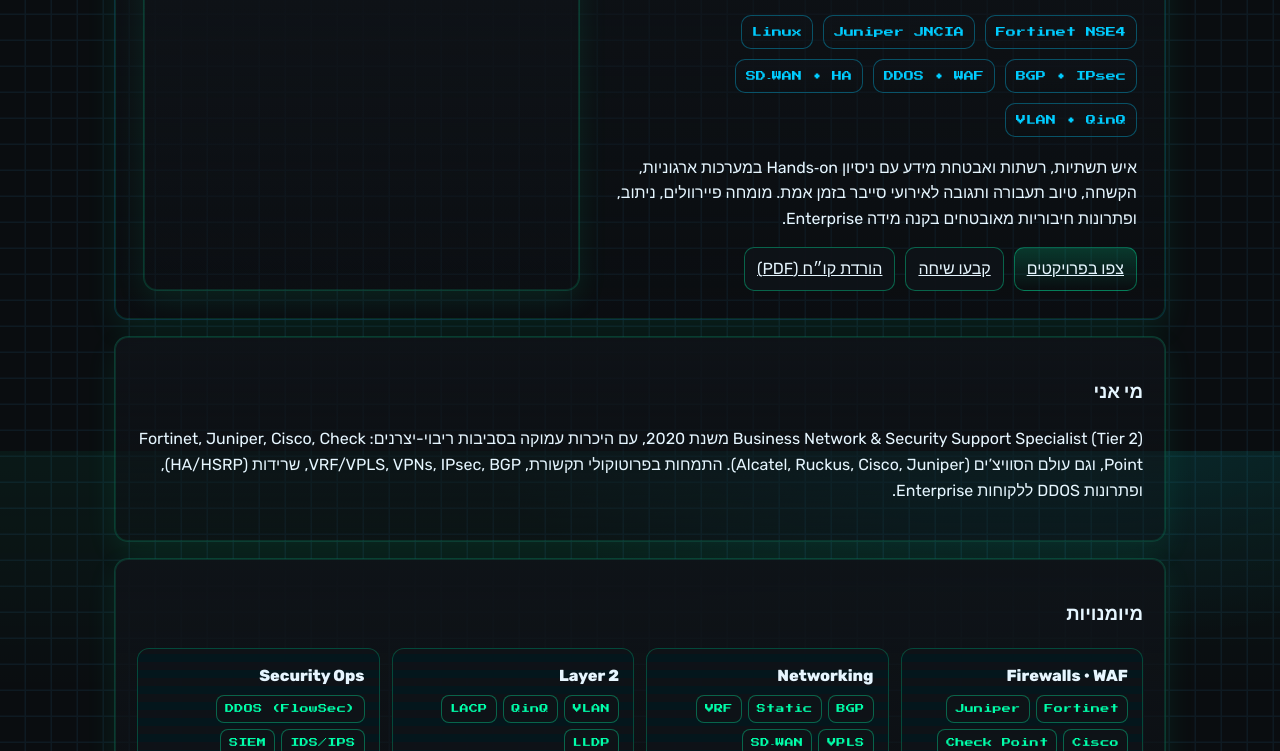
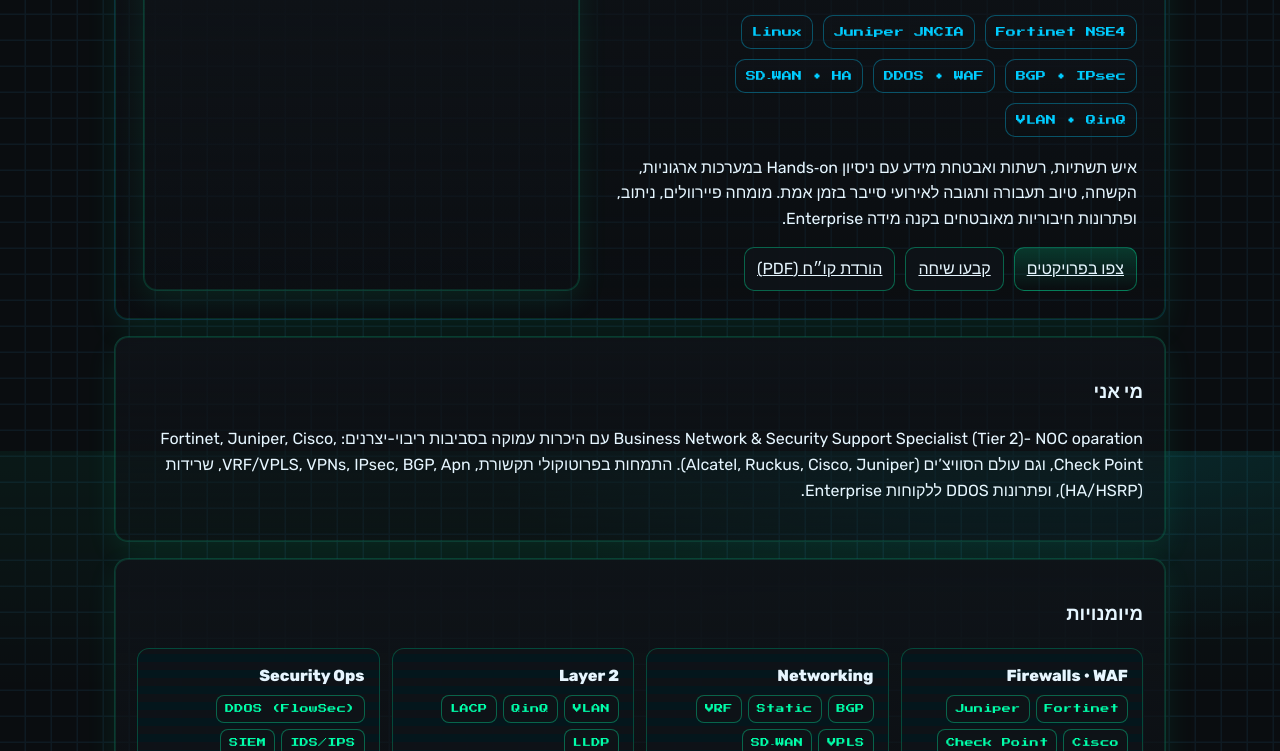
Before and after one commit to adiryl97-gif/adir-portfolio, a plain HTML site: page index.html in a window 1280 px wide. Shown: the part 349-1100 px from the top of the page. Drawn offline with Linux system fonts and the light colour scheme.

Commit message:
Update index.html

```diff
--- a/index.html
+++ b/index.html
@@ -213,8 +213,8 @@
     <section id="about" class="panel">
       <h3>מי אני</h3>
       <p>
-        Business Network & Security Support Specialist (Tier 2) משנת 2020, עם היכרות עמוקה בסביבות ריבוי-יצרנים: Fortinet, Juniper, Cisco, Check Point, וגם עולם הסוויצ’ים (Alcatel, Ruckus, Cisco, Juniper).
-        התמחות בפרוטוקולי תקשורת, VRF/VPLS, VPNs, IPsec, BGP, שרידות (HA/HSRP), ופתרונות DDOS ללקוחות Enterprise.
+        Business Network & Security Support Specialist (Tier 2)- NOC oparation עם היכרות עמוקה בסביבות ריבוי-יצרנים: Fortinet, Juniper, Cisco, Check Point, וגם עולם הסוויצ’ים (Alcatel, Ruckus, Cisco, Juniper).
+        התמחות בפרוטוקולי תקשורת, VRF/VPLS, VPNs, IPsec, BGP, Apn, שרידות (HA/HSRP), ופתרונות DDOS ללקוחות Enterprise.
       </p>
     </section>
 
```
